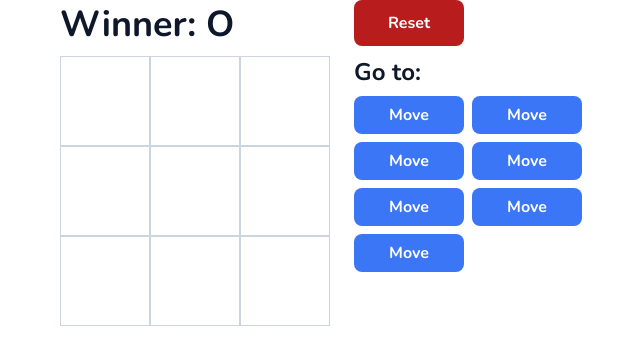
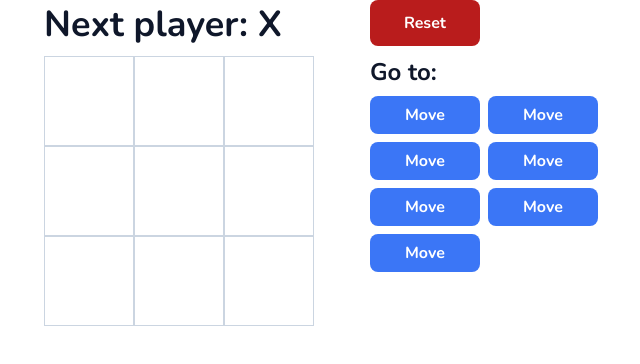
Before and after one commit to TatianaAriasOrozco/MiniReactLab, a React (Vite) app: page / in a window 1280 px wide. Shown: the top 364 px of the page, without its empty margins (0-640 px from the left). Built offline with nearby package versions, Linux system fonts and the light colour scheme.

Commit message:
Save changes

```diff
--- a/src/App.jsx
+++ b/src/App.jsx
@@ -1,4 +1,4 @@
-import TicTacToe from "./components/TicTacToe/index";
+import TicTacToe from "./components/TicTacToe/TicTacToe.jsx";
 
 function App() {
   return <TicTacToe />;
--- a/src/components/TicTacToe/index.jsx
+++ b/src/components/TicTacToe/TicTacToe.jsx
@@ -1,13 +1,21 @@
 import styles from "./styles.module.css"
-import TicTacToeBoard from "./TicTacToeBoard/index"
+import TicTacToeBoard from "./TicTacToeBoard/TicTacToeBoard.jsx"
+import { useState } from "react";
 
 
 export default function TicTacToe() {
+
+    const [winner, setWinner] = useState('');
+
+    const handleWinner = (status) => {
+        setWinner(status);
+    };
+
     return (
         <div className={styles.ticTacToeContainer}>
             <div>
-                <h1>Winner: O</h1>
-                <TicTacToeBoard />
+                <h1>{winner}</h1>
+                <TicTacToeBoard handleWinner={handleWinner} />
             </div>
             <div>
                 <button className={styles.reset}>Reset</button>
--- a/src/components/TicTacToe/TicTacToeBoard/Square/index.jsx
+++ /dev/null
@@ -1,5 +0,0 @@
-import styles from "./styles.module.css"
-
-export default function Square({ value }) {
-    return <button className={styles.square}>{value}</button>;
-}
--- /dev/null
+++ b/src/components/TicTacToe/TicTacToeBoard/Square/square.jsx
@@ -0,0 +1,9 @@
+import styles from "./styles.module.css"
+import { useState } from "react";
+
+export default function Square({ value, onSquareClick }) {
+
+    return <button
+        className={styles.square}
+        onClick={onSquareClick}>{value}</button>;
+}
--- a/src/components/TicTacToe/TicTacToeBoard/Square/styles.module.css
+++ b/src/components/TicTacToe/TicTacToeBoard/Square/styles.module.css
@@ -4,4 +4,5 @@
     border-radius: 0px;
     border: 1px solid #CBD5E1;
     background-color: #fff;
+    color: black;
 }
--- /dev/null
+++ b/src/components/TicTacToe/TicTacToeBoard/TicTacToeBoard.jsx
@@ -0,0 +1,81 @@
+import Square from "./Square/square.jsx"
+import styles from "./styles.module.css"
+import { useState } from "react";
+
+
+export default function TicTacToeBoard({ handleWinner }) {
+    const [xIsNext, setXIsNext] = useState(true);
+    const [squares, setSquares] = useState(Array(9).fill(null));
+
+    function calculateWinner(squares) {
+        const lines = [
+            [0, 1, 2],
+            [3, 4, 5],
+            [6, 7, 8],
+            [0, 3, 6],
+            [1, 4, 7],
+            [2, 5, 8],
+            [0, 4, 8],
+            [2, 4, 6],
+        ];
+        for (let i = 0; i < lines.length; i++) {
+            const [a, b, c] = lines[i];
+            if (squares[a] && squares[a] === squares[b] && squares[a] === squares[c]) {
+                return squares[a];
+            }
+        }
+        return null;
+    }
+
+    let x = <img src="src/assets/x.svg" />;
+    let o = <img src="src/assets/o.svg" />;
+
+    function handleClick(i) {
+        if (calculateWinner(squares) || squares[i]) {
+            return;
+        }
+        const nextSquares = squares.slice();
+        if (xIsNext) {
+            nextSquares[i] = x;
+        } else {
+            nextSquares[i] = o;
+        }
+        setSquares(nextSquares);
+        setXIsNext(!xIsNext);
+    }
+
+
+    const winner = calculateWinner(squares);
+    let status;
+    if (winner) {
+        status = 'Winner: ' + winner;
+        handleWinner(status);
+    } else if (!squares.includes(null)) {
+        status = 'Tied Game';
+        handleWinner(status);
+    } else {
+        status = 'Next player: ' + (xIsNext ? 'X' : 'O');
+        handleWinner(status);
+    }
+
+
+    return (
+        <div className={styles.board}>
+            <div className={styles.boardRow}>
+                <Square value={squares[0]} onSquareClick={() => handleClick(0)} />
+                <Square value={squares[1]} onSquareClick={() => handleClick(1)} />
+                <Square value={squares[2]} onSquareClick={() => handleClick(2)} />
+            </div>
+            <div className={styles.boardRow}>
+                <Square value={squares[3]} onSquareClick={() => handleClick(3)} />
+                <Square value={squares[4]} onSquareClick={() => handleClick(4)} />
+                <Square value={squares[5]} onSquareClick={() => handleClick(5)} />
+            </div>
+            <div className={styles.boardRow}>
+                <Square value={squares[6]} onSquareClick={() => handleClick(6)} />
+                <Square value={squares[7]} onSquareClick={() => handleClick(7)} />
+                <Square value={squares[8]} onSquareClick={() => handleClick(8)} />
+            </div>
+        </div>
+    )
+}
--- a/src/components/TicTacToe/TicTacToeBoard/index.jsx
+++ /dev/null
@@ -1,25 +0,0 @@
-import Square from "./Square"
-import styles from "./styles.module.css"
-
-
-export default function TicTacToeBoard() {
-    return (
-        <div className={styles.board}>
-            <div className={styles.boardRow}>
-                <Square />
-                <Square />
-                <Square />
-            </div>
-            <div className={styles.boardRow}>
-                <Square />
-                <Square />
-                <Square />
-            </div>
-            <div className={styles.boardRow}>
-                <Square />
-                <Square />
-                <Square />
-            </div>
-        </div>
-    )
-}
--- a/src/components/TicTacToe/TicTacToeBoard/styles.module.css
+++ b/src/components/TicTacToe/TicTacToeBoard/styles.module.css
@@ -8,11 +8,3 @@
     grid-template-columns: repeat(3, 1fr);
 
 }
-
-.square {
-    height: 90px;
-    width: 90px;
-    border-radius: 0px;
-    border: 1px solid #CBD5E1;
-    background-color: #fff;
-}
```
